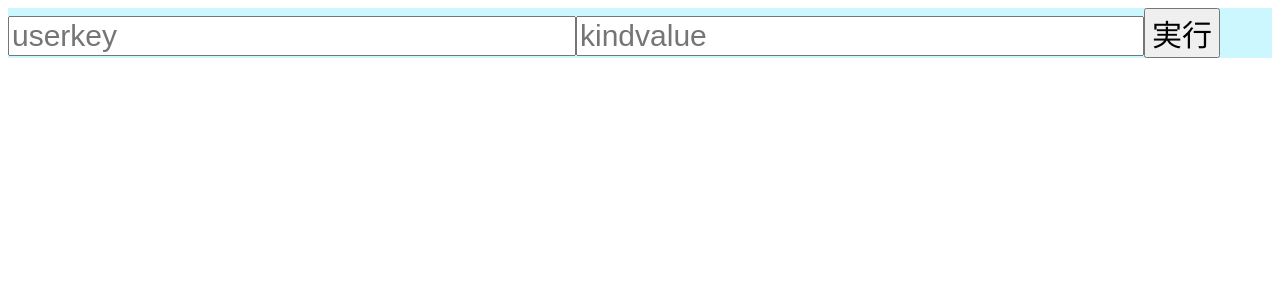
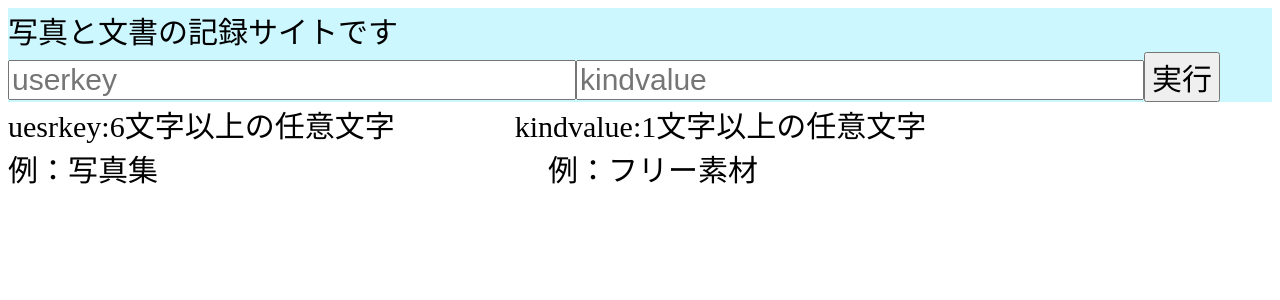
Before and after one commit to snc29654/media_operate, a PHP site: page / in a window 1280 px wide. Shown: the top 300 px of the page. Run offline with PHP 8.4, Linux system fonts and the light colour scheme.

Commit message:
初期画面にコメント追加

```diff
--- a/index.php
+++ b/index.php
@@ -148,11 +148,14 @@
                 }else{
                     //POST無し
                     echo "<action=\"index.php\" enctype=\"multipart/form-data\" method=\"post\">";
+                    echo "<label>写真と文書の記録サイトです</label><br>";
                     echo "<input type=\"text\" size=30 id=\"userkey\" name=\"userkey\" placeholder=\"userkey\">";
                     echo "<input type=\"text\" size=30 id=\"kindvalue\" name=\"kindvalue\" placeholder=\"kindvalue\">";
                     echo "<input type=\"submit\" value=\"実行\">";
                     echo "</form>";
                     echo "</div>";
+                    echo "<label>uesrkey:6文字以上の任意文字　　　　kindvalue:1文字以上の任意文字</label><br>";
+                    echo "<label>例：写真集　　　　　　　　　　　　　例：フリー素材</label><br>";
                     echo "</div>";
 
                 }
```
